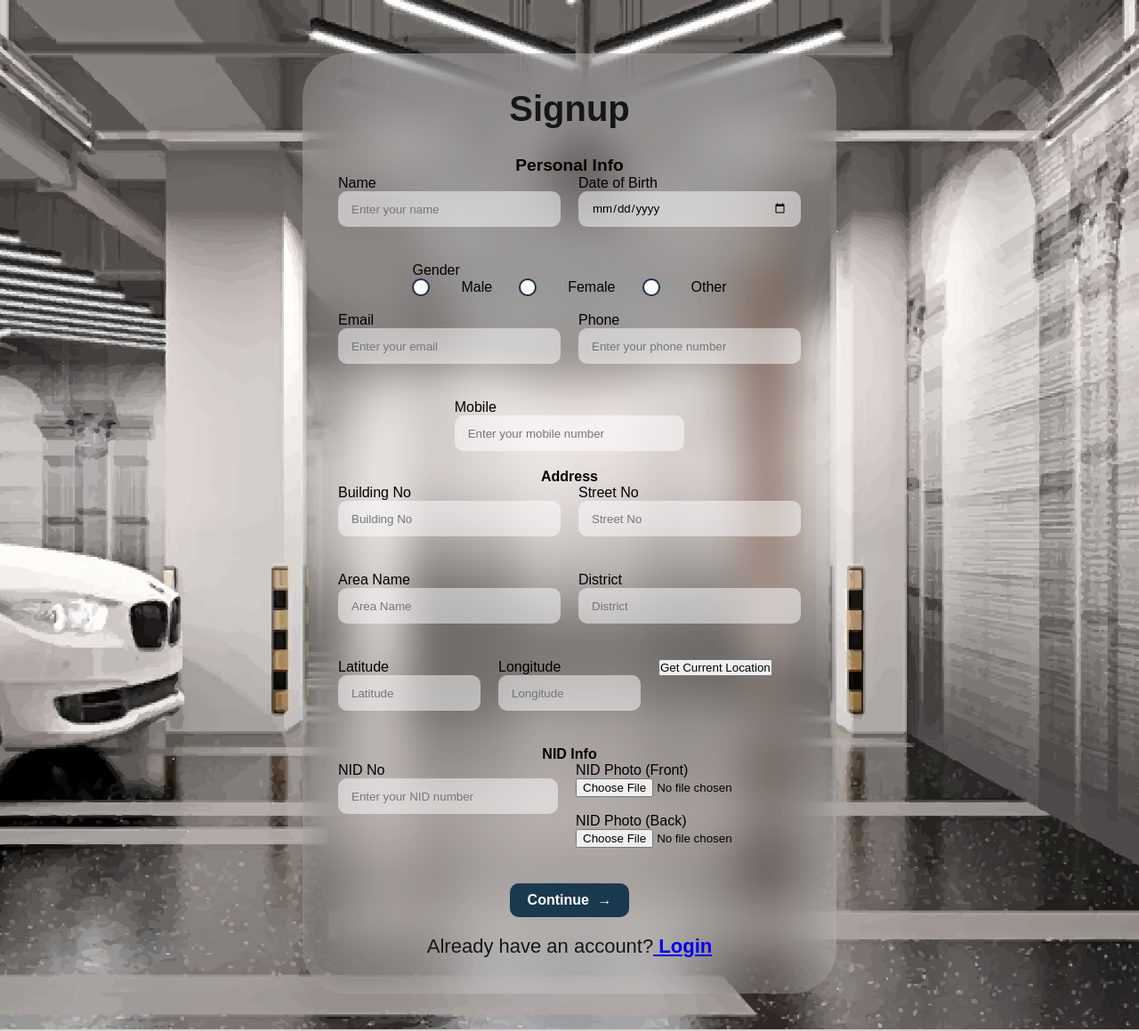
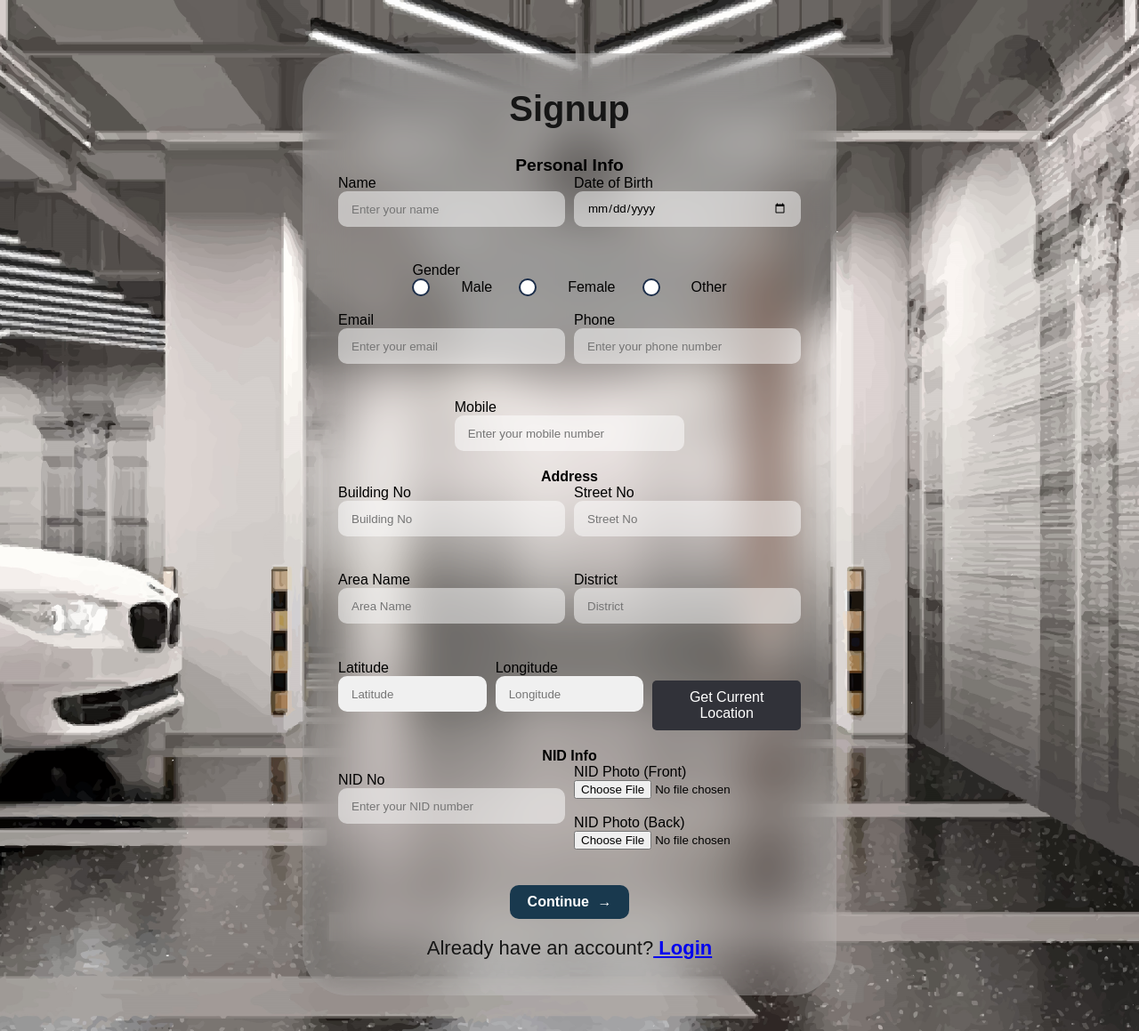
Before and after one commit to abu-dojana/safeparking, a PHP site: page /landlordSignupPage.html in a window 1280 px wide. Shown: the whole page at 89% size. Run offline with PHP 8.4, Linux system fonts and the light colour scheme.

Commit message:
Update landlordSignupPage.css

```diff
--- a/landlordSignupPage.css
+++ b/landlordSignupPage.css
@@ -213,18 +184,41 @@ textarea {
   margin-top: 20px;
   cursor: pointer;
 }
-
 .continue-button:hover,  .back-button:hover{
   background-color: rgba(25, 57, 78, 0.8);
 }
-
-/* Adjust icon size and spacing */
 .continue-button i{
-  margin-left: 5px; /* Adjust spacing between text and icon */
-  font-size: 12px; /* Adjust icon size */
+  margin-left: 5px;
+  font-size: 12px;
 }
-
 .back-button i{
-  margin-right: 5px; /* Adjust spacing between text and icon */
-  font-size: 12px; /* Adjust icon size */
+  margin-right: 5px;
+  font-size: 12px;
 }
+.input-field[readonly] {
+  background-color: #f0f0f0; /* Light gray background */
+  cursor: not-allowed; /* Show not-allowed cursor */
+}
+.form-row {
+  display: flex;
+  justify-content: space-between;
+  align-items: center;
+  width: 100%;
+  gap: 10px;
+  margin-bottom: 20px;
+}
+.location-button {
+  align-self: flex-end; /* Align button to the bottom of the row */
+  margin-top: 24px; /* Align vertically with inputs */
+  background-color: #313239;
+  border: none;
+  color: rgb(255, 255, 255);
+  padding: 10px 20px;
+  text-align: center;
+  font-size: 16px;
+  cursor: pointer;
+  border-radius: 5px;
+}
+.location-button:hover {
+  background-color: #535768;
+}
```
Also changed, not shown: other parts of landlordSignupPage.css (+11 -40 lines).
